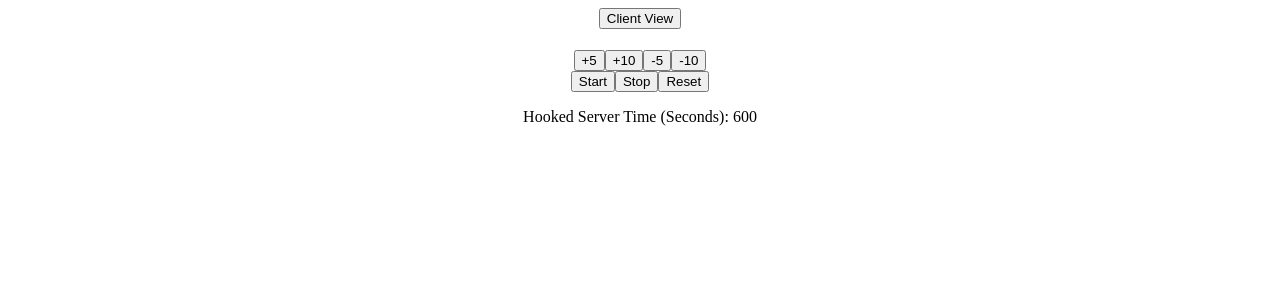
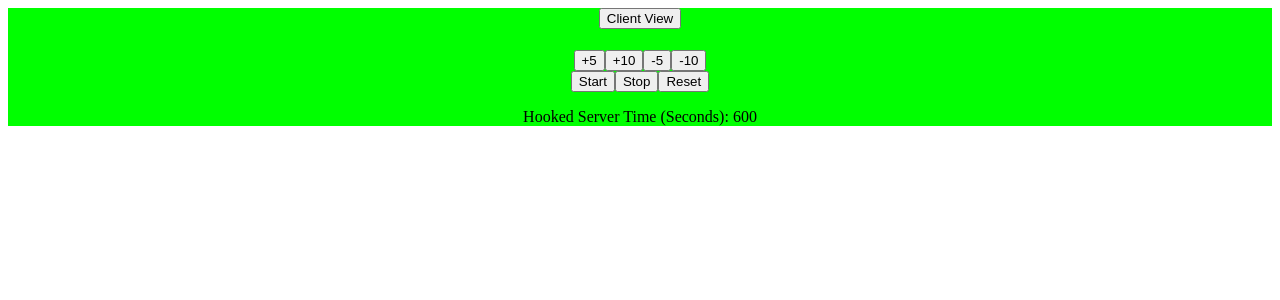
Before and after one commit to AquaWoid/CT-Frontend, a React (Create React App) app: page / in a window 1280 px wide. Shown: the top 300 px of the page. Built offline with nearby package versions, Linux system fonts and the light colour scheme; no server answers.

Commit message:
added background color change

```diff
--- a/src/App.js
+++ b/src/App.js
@@ -5,6 +5,15 @@ import {useEffect, useState} from "react";
 
 let timeformatted;
 let isHost = true;
+
+const green =  "rgb(0,255,0)";
+const yellow =  "rgb(255,255,0)";
+const red =  "rgb(255,0,0)";
+
+
+let color =  green;
+
+
 
 const socket = io.connect("https://server.deltanoise.net");
 
@@ -54,6 +63,16 @@ function App() {
 
         setTime(data);
         timeformatted = secondsToHMS(data);
+
+        if(data > 10*60) {
+          color = green;
+        }
+        else if(data < 10*60 && data > 5*60) {
+          color = yellow;
+        }
+        else if(data < 5*60) {
+          color = red;
+        }
         //console.log(data);
 
       })
@@ -62,7 +81,7 @@ function App() {
   //HTML Frontend
   return (
 
-    <div className="App">
+    <div className="App" style={{backgroundColor: color}}>
 
       {isHost &&
       <div>
```
